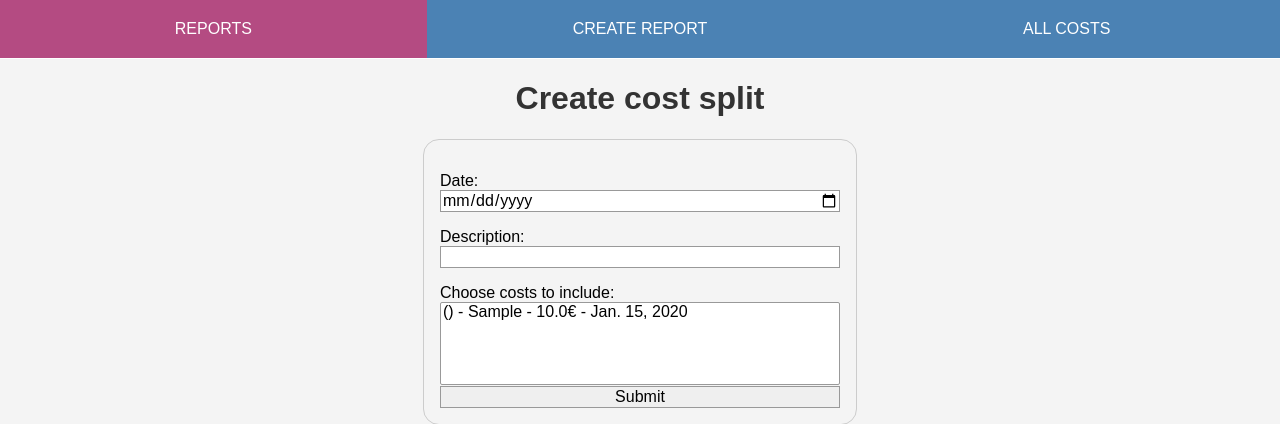
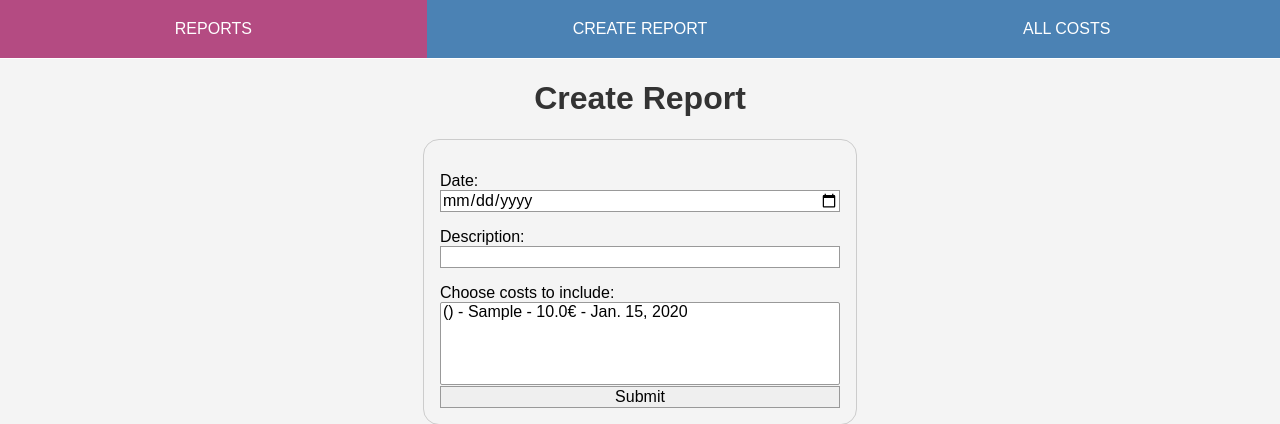
Before and after one commit to golgor/home-automation-hub, a Django app: template apps/cost_splitter/templates/add_cost_split_form.html in a window 1280 px wide. Shown: the top 424 px of the page. Run offline with Django 5.2, Linux system fonts and the light colour scheme; tables that the repository leaves empty hold one stand-in row (values such as "Sample post"); the template is opened without the code that fills it: values that come from a table or form of the project are taken from there, most other values are stand-ins (such as "Sample title", 1, 10 or a date in 2020).

Commit message:
change heading

```diff
--- a/apps/cost_splitter/templates/add_cost_split_form.html
+++ b/apps/cost_splitter/templates/add_cost_split_form.html
@@ -1,7 +1,7 @@
 {% extends "base.html" %}
 
 {% block content %}
-<h1>Create cost split</h1>
+<h1>Create Report</h1>
 
 <form action="{% url 'cost_splitter:add_report' %}" method="post">
     {% csrf_token %}
```
